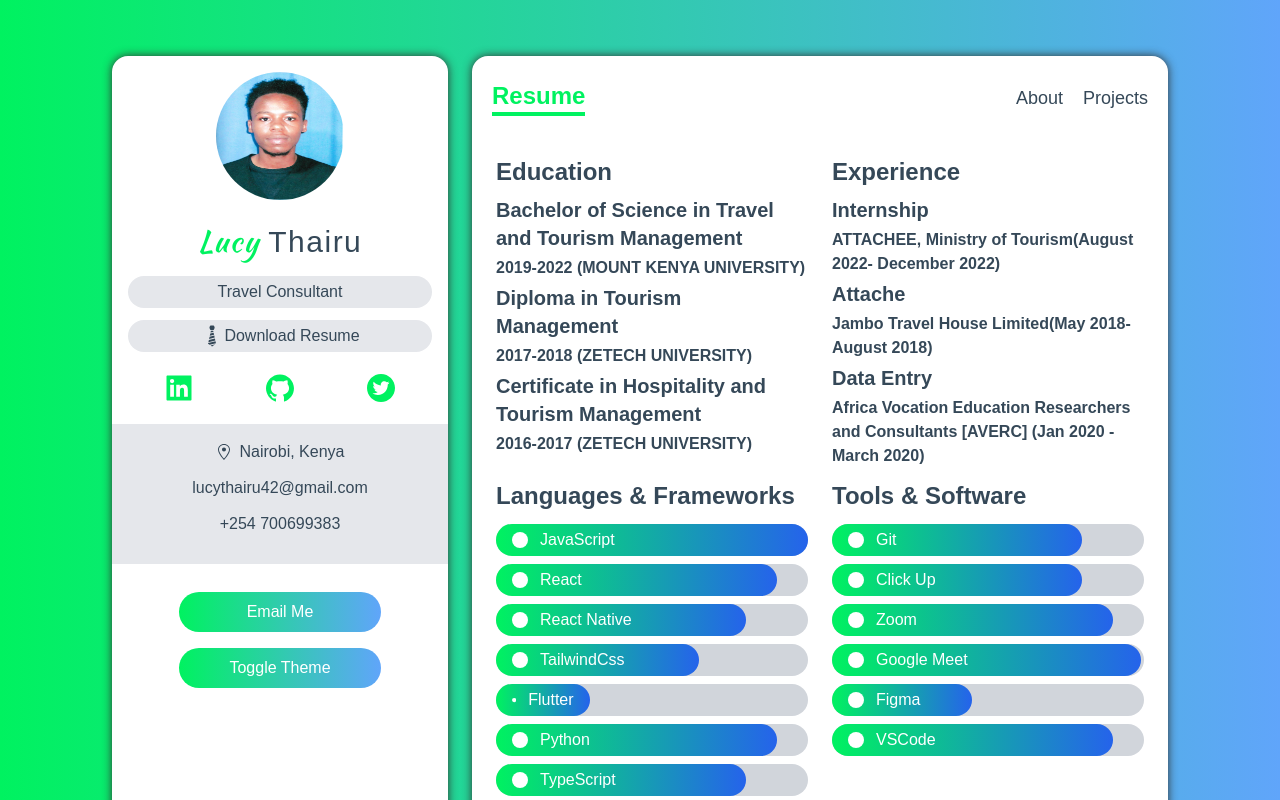
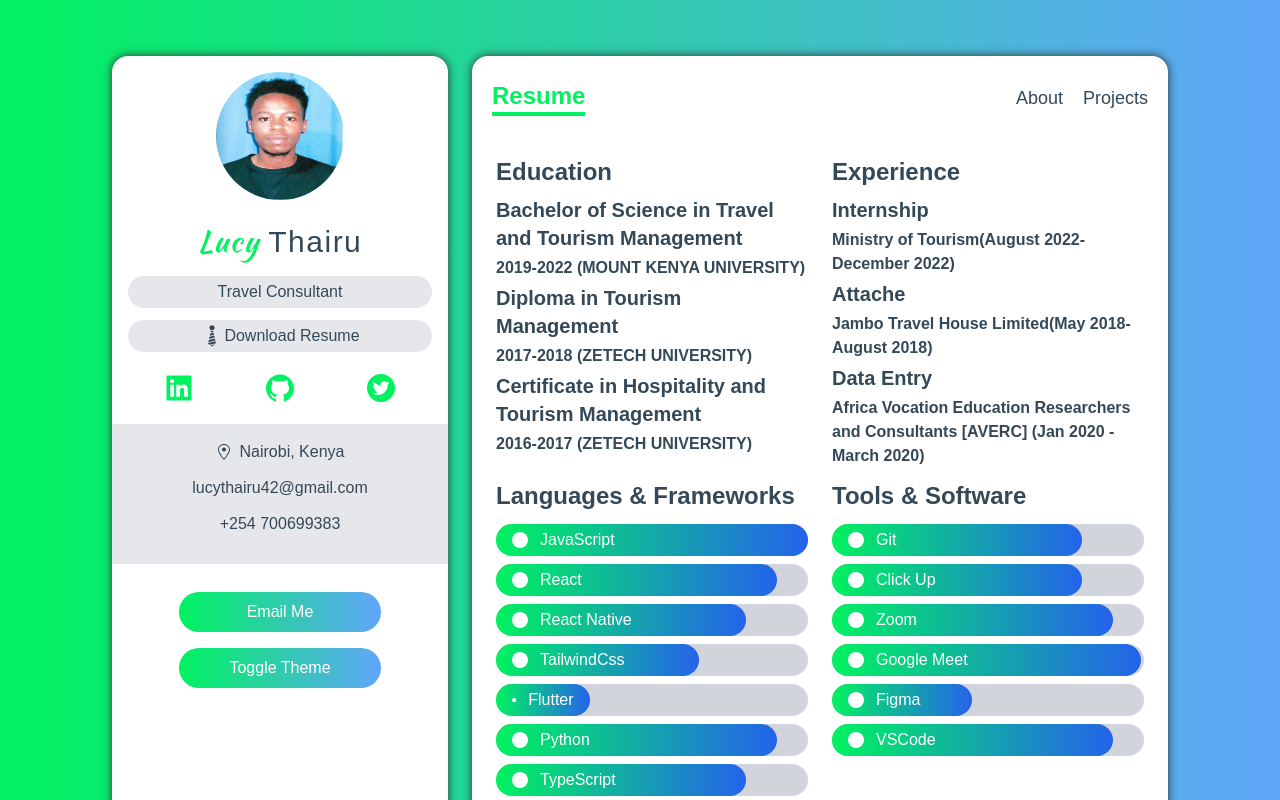
Before and after one commit to IntelRadeon266/Portfolio-lucy, a Next.js app: page /resume in a window 1280 px wide. Shown: the top 800 px of the page. Built offline with nearby package versions, Linux system fonts and the light colour scheme.

Commit message:
Update resume.tsx

```diff
--- a/pages/resume.tsx
+++ b/pages/resume.tsx
@@ -43,7 +43,7 @@ const Resume: NextPage = () => {
           <h5 className="my-2 text-2xl font-bold ">Experience</h5>
           <div>
             <h5 className="my-1 text-xl font-bold">Internship</h5>
-            <p className="font-semibold">ATTACHEE, Ministry of Tourism(August 2022- December 2022)</p>
+            <p className="font-semibold">Ministry of Tourism(August 2022- December 2022)</p>
             <h5 className="my-1 text-xl font-bold">Attache</h5>
             <p className="font-semibold">Jambo Travel House Limited(May 2018- August 2018)</p>
             <h5 className="my-1 text-xl font-bold">Data Entry</h5>
```
